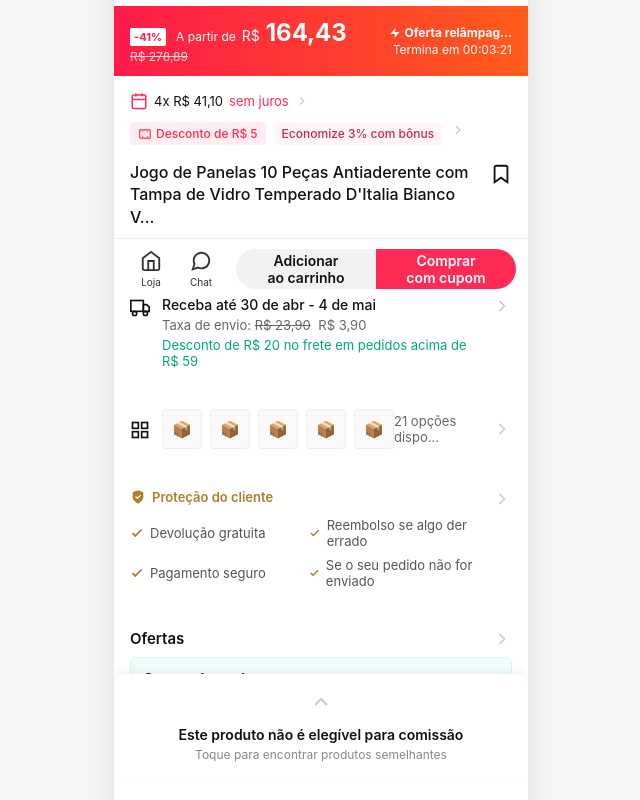
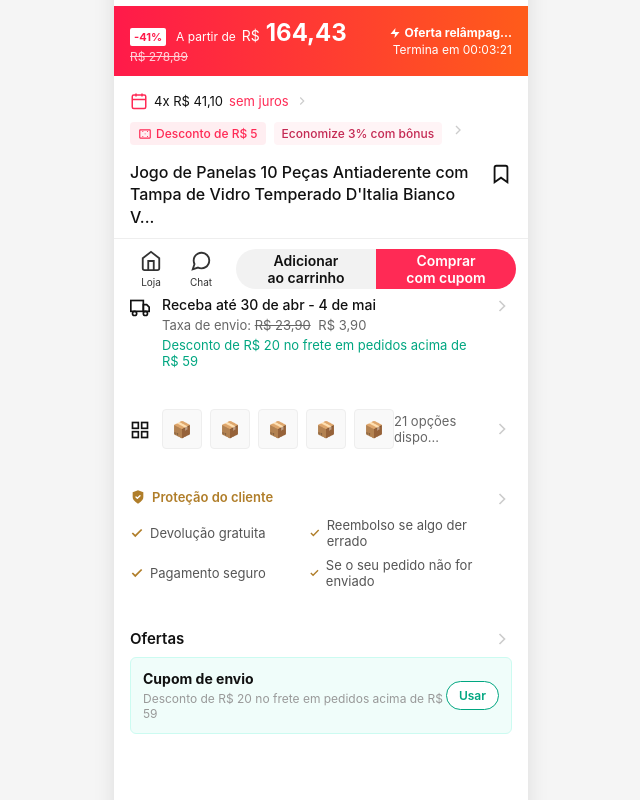
Before and after one commit to henriiqsantzz/panela-tiktokshop, a plain HTML site: page index4.html in a window 1280 px wide. Shown: the part 502-1302 px from the top of the page, without its empty margins (319-959 px from the left). Drawn offline with Linux system fonts and the light colour scheme.

Commit message:
Update index4.html

```diff
--- a/index4.html
+++ b/index4.html
@@ -386,23 +386,6 @@
             height: 40px;
         }
 
-        /* Modal / Toast (Simulado sobre a barra inferior) */
-        .toast {
-            position: absolute;
-            bottom: 60px;
-            left: 0;
-            width: 100%;
-            background: #fff;
-            box-shadow: 0 -4px 10px rgba(0,0,0,0.05);
-            border-radius: 12px 12px 0 0;
-            padding: 16px;
-            text-align: center;
-            z-index: 90;
-        }
-        .toast-icon { margin-bottom: 8px; color: #ccc;}
-        .toast-title { font-size: 14px; font-weight: 600; color: #111; margin-bottom: 4px; }
-        .toast-subtitle { font-size: 12px; color: #888; }
-
     </style>
 </head>
 <body>
@@ -563,12 +546,6 @@
         </div>
     </div>
 
-    <div class="toast">
-        <svg class="toast-icon" width="24" height="24" viewBox="0 0 24 24" fill="none" stroke="currentColor" stroke-width="2"><polyline points="18 15 12 9 6 15"></polyline></svg>
-        <div class="toast-title">Este produto não é elegível para comissão</div>
-        <div class="toast-subtitle">Toque para encontrar produtos semelhantes</div>
-    </div>
-
     <div class="bottom-bar">
         <a href="#" class="bottom-icon">
             <svg width="22" height="22" viewBox="0 0 24 24" fill="none" stroke="currentColor" stroke-width="2"><path d="M3 9l9-7 9 7v11a2 2 0 0 1-2 2H5a2 2 0 0 1-2-2z"></path><polyline points="9 22 9 12 15 12 15 22"></polyline></svg>
```
